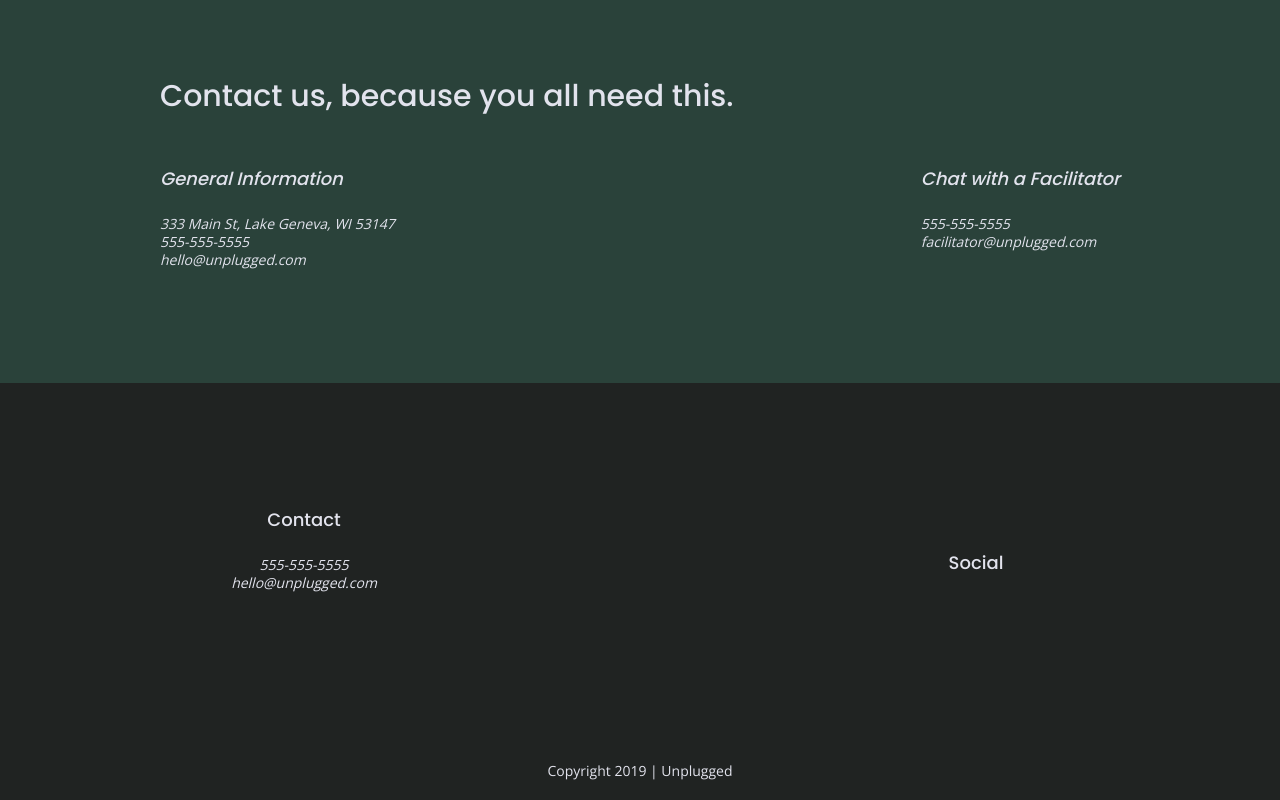
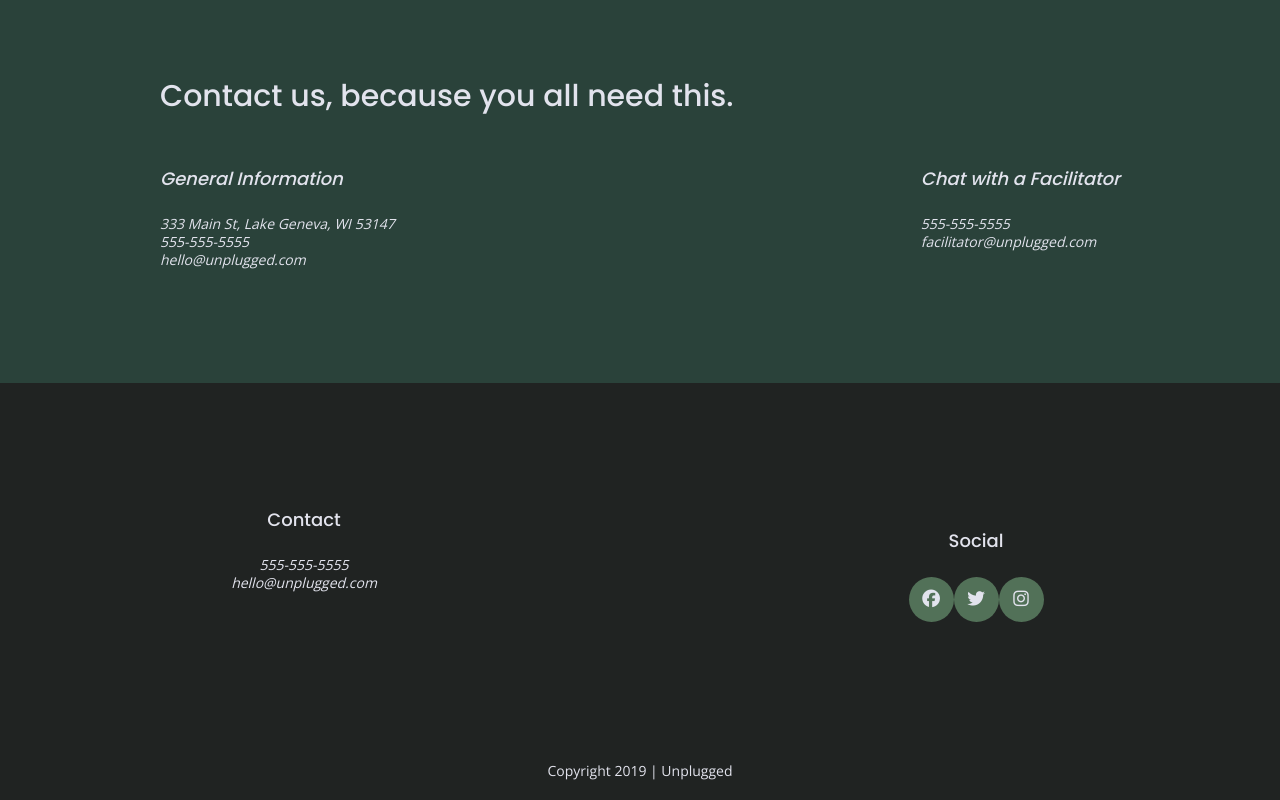
Before and after one commit to luanhuynh009/unplugged-retreat-practice, a website: page about/index.html in a window 1280 px wide. Shown: the part 1092-1892 px from the top of the page. Drawn offline with nearby package versions, Linux system fonts and the light colour scheme.

Commit message:
Added footer icons

```diff
--- a/about/index.html
+++ b/about/index.html
@@ -139,13 +139,19 @@
         <h4>Social</h4>
           <div class="social-icons">
             <p>
-              <a href="https://www.facebook.com/Skillcrush/" target="_blank"></a>
+              <a href="https://www.facebook.com/Skillcrush/" target="_blank">
+                <i class="fab fa-facebook"></i>
+              </a>
             </p>
             <p>
-              <a href="https://twitter.com/Skillcrush" target="_blank"></a>
+              <a href="https://twitter.com/Skillcrush" target="_blank">
+                <i class="fab fa-twitter"></i>
+              </a>
             </p>
             <p>
-              <a href="https://www.instagram.com/skillcrush/" target="_blank"></a>
+              <a href="https://www.instagram.com/skillcrush/" target="_blank">
+                <i class="fab fa-instagram"></i>
+              </a>
             </p>
           </div>
 
--- a/css/main.css
+++ b/css/main.css
@@ -245,7 +245,7 @@ footer .contact {
 
 footer .social-icons {
   display: flex;
-  justify-content: space-around;
+  justify-content: space-between;
   align-items: center;
 }
 
@@ -253,6 +253,14 @@ footer .social-icons p {
   display: flex;
   justify-content: center;
   align-items: center;
+  border-radius: 50%;
+  background-color: #527158;
+  width: 45px;
+  height: 45px;
+}
+
+footer .social-icons p i {
+  font-size: 1.125em;
 }
 
 footer .copyright {
```
Also changed, not shown: faq/index.html (+9 -3 lines), index.html (+9 -3 lines).
